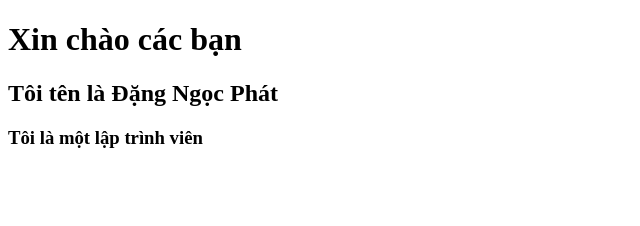
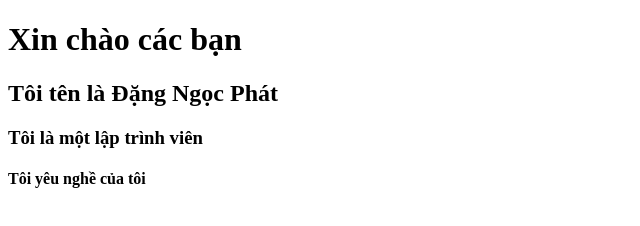
Before and after one commit to PhatDang-NT/learn-git, a plain HTML site: page index.html in a window 1280 px wide. Shown: the whole page, without its empty margins (0-640 px from the left). Drawn offline with Linux system fonts and the light colour scheme.

Commit message:
Update index.html

```diff
--- a/index.html
+++ b/index.html
@@ -10,6 +10,7 @@
     <h1>Xin chào các bạn</h1>
     <h2>Tôi tên là Đặng Ngọc Phát</h2>
     <h3>Tôi là một lập trình viên</h3>
+    <h4>Tôi yêu nghề của tôi</h4>
     <script src="main.js" type="text/javascript"></script>
 </body>
 </html>
```
